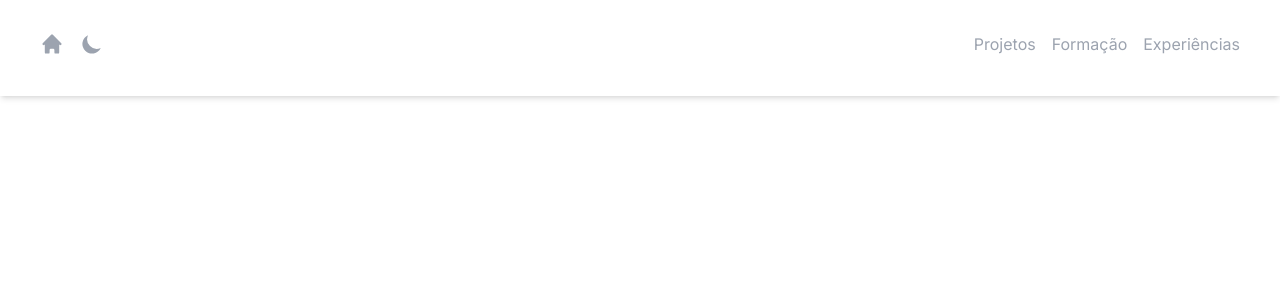
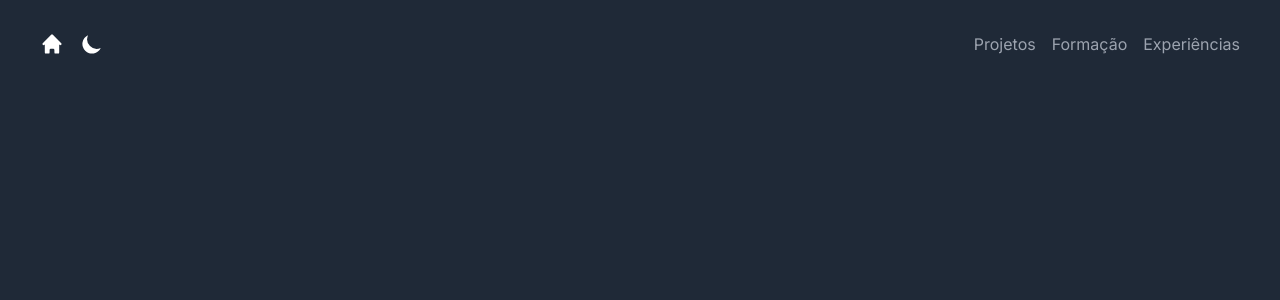
Before and after one commit to MaiaraMorit/portfolio, a Next.js app: page / in a window 1280 px wide. Shown: the top 300 px of the page. Built offline with nearby package versions, Linux system fonts and the light colour scheme.

Commit message:
define DarkMode como padrão

```diff
--- a/src/app/components/Header.js
+++ b/src/app/components/Header.js
@@ -3,7 +3,7 @@ import { HomeIcon, MoonIcon, SunIcon } from "@heroicons/react/solid";
 export const Header = ({ darkMode, toggleTheme }) => {
   const arrayBtnsLeft = [
     <HomeIcon className="w-6 h-6" />,
-    darkMode ? <SunIcon className="w-6 h-6" /> : <MoonIcon className="w-6 h-6" />,
+    darkMode ? <MoonIcon className="w-6 h-6" /> : <SunIcon className="w-6 h-6" />,
   ];
 
   const arrayBtnsRight = ["Projetos", "Formação", "Experiências"];
--- a/src/app/page.js
+++ b/src/app/page.js
@@ -1,7 +1,7 @@
 "use client";
 
 import { Header } from "@/app/components/Header";
-import { useState } from "react";
+import { useState, useEffect } from "react";
 
 export default function Home() {
   const [darkMode, setDarkMode] = useState(false);
@@ -10,10 +10,14 @@ export default function Home() {
     setDarkMode(!darkMode);
   };
 
+  useEffect(() => {
+    setDarkMode(true);
+  }, []);
+
   return (
-<main className={darkMode ? "dark" : ""}>
-  <Header darkMode={darkMode} toggleTheme={toggleTheme} />
-  <div className="flex flex-grow min-h-screen mt-0 dark:bg-gray-800"/>
-</main>
+    <main className={darkMode ? "dark" : ""}>
+      <Header darkMode={darkMode} toggleTheme={toggleTheme} />
+      <div className="flex flex-grow min-h-screen mt-0 dark:bg-gray-800" />
+    </main>
   );
 }
```
